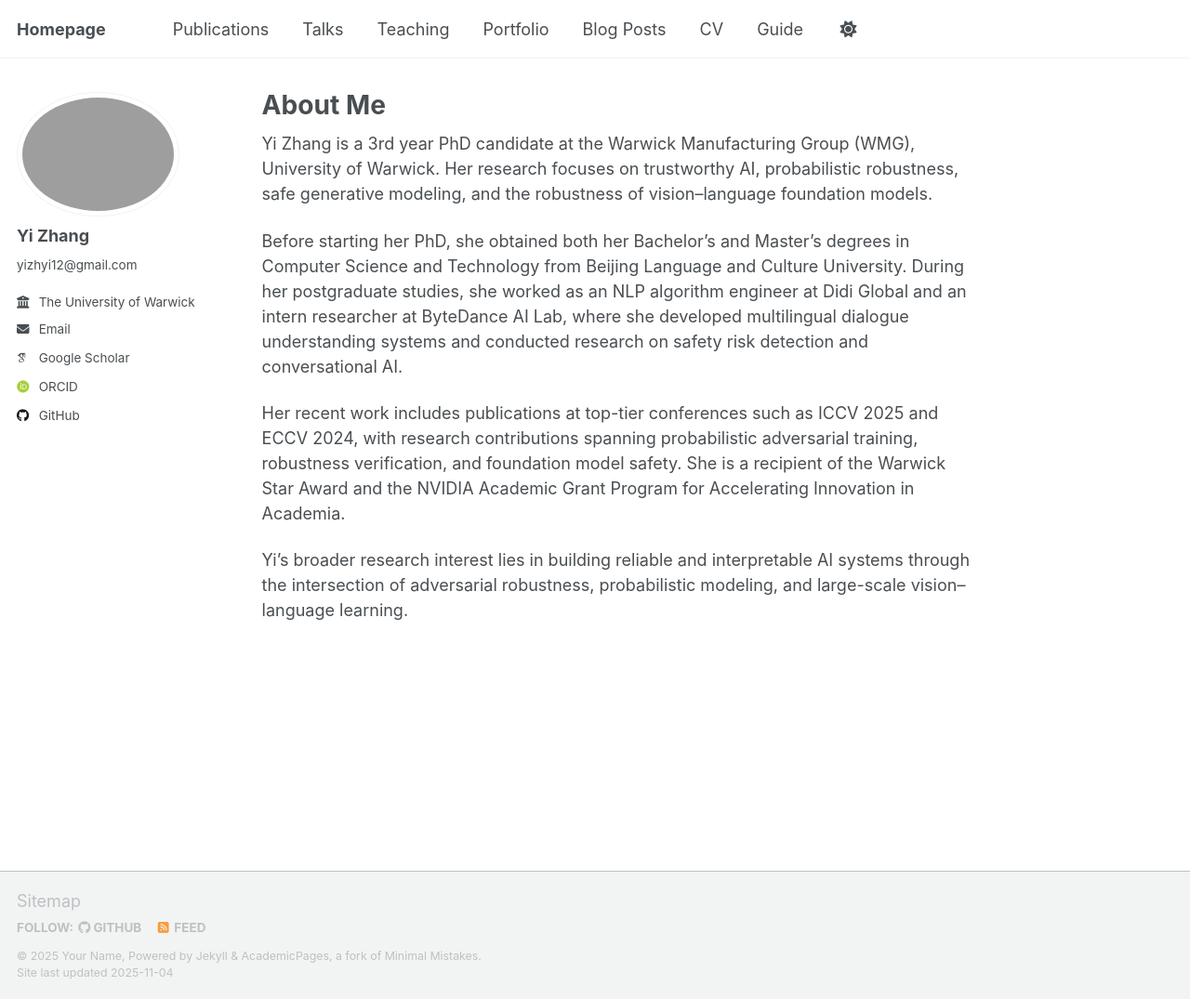
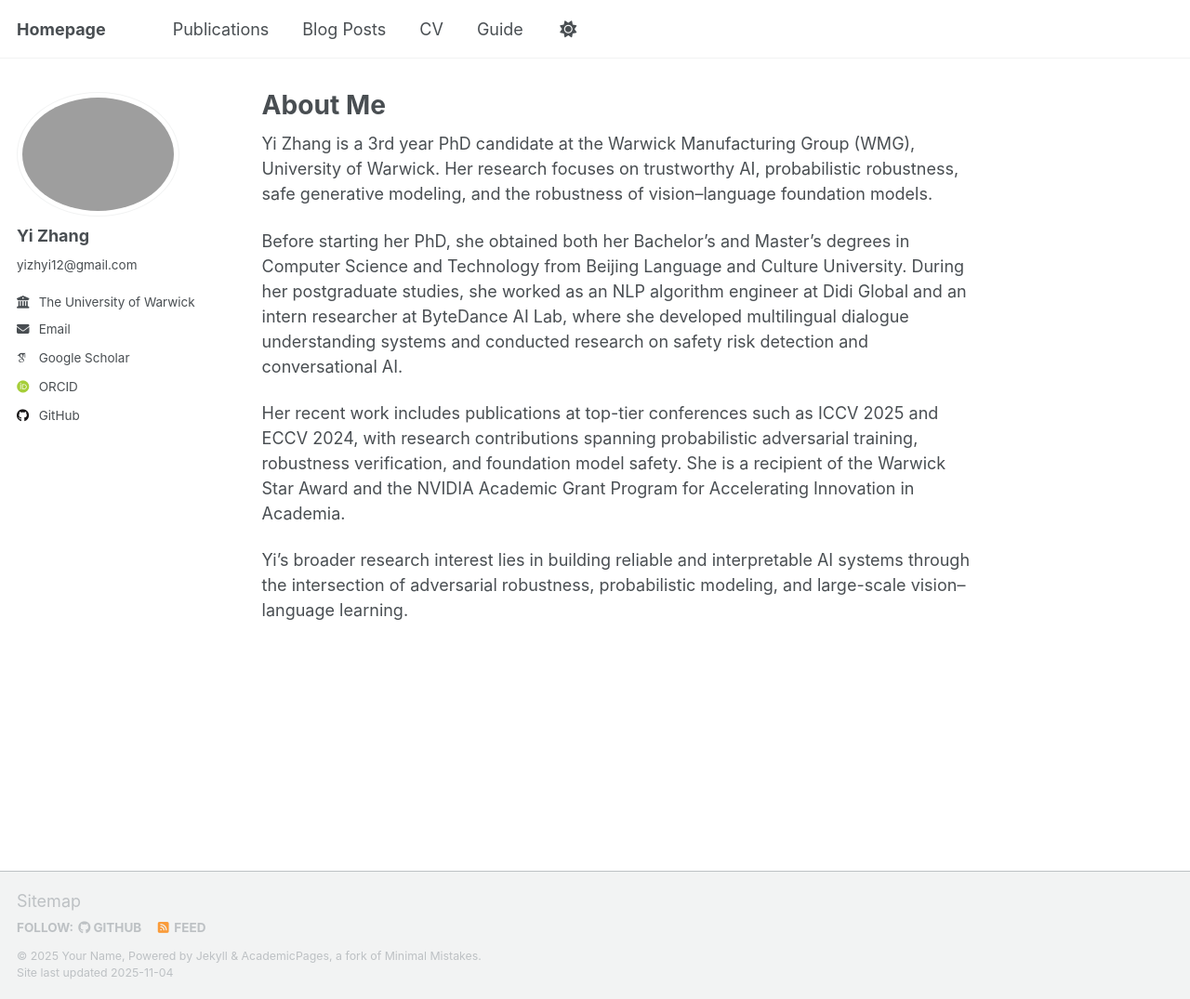
Before and after one commit to wellzline/wellzline.github.io, a Jekyll site: the page built from _pages/about.md, in a window 1280 px wide and 1075 px high. Shown: the whole window at 93% size. Built offline with Jekyll 4.4.1, drawn with Linux system fonts in a browser that asks for light colours; some web fonts are replaced; a script that is not in the unit is left out.

Commit message:
Initial commit

```diff
--- a/_data/navigation.yml
+++ b/_data/navigation.yml
@@ -11,15 +11,6 @@ main:
   - title: "Publications"
     url: /publications/
 
-  - title: "Talks"
-    url: /talks/
-
-  - title: "Teaching"
-    url: /teaching/
-
-  - title: "Portfolio"
-    url: /portfolio/
-
   - title: "Blog Posts"
     url: /year-archive/
 
```
